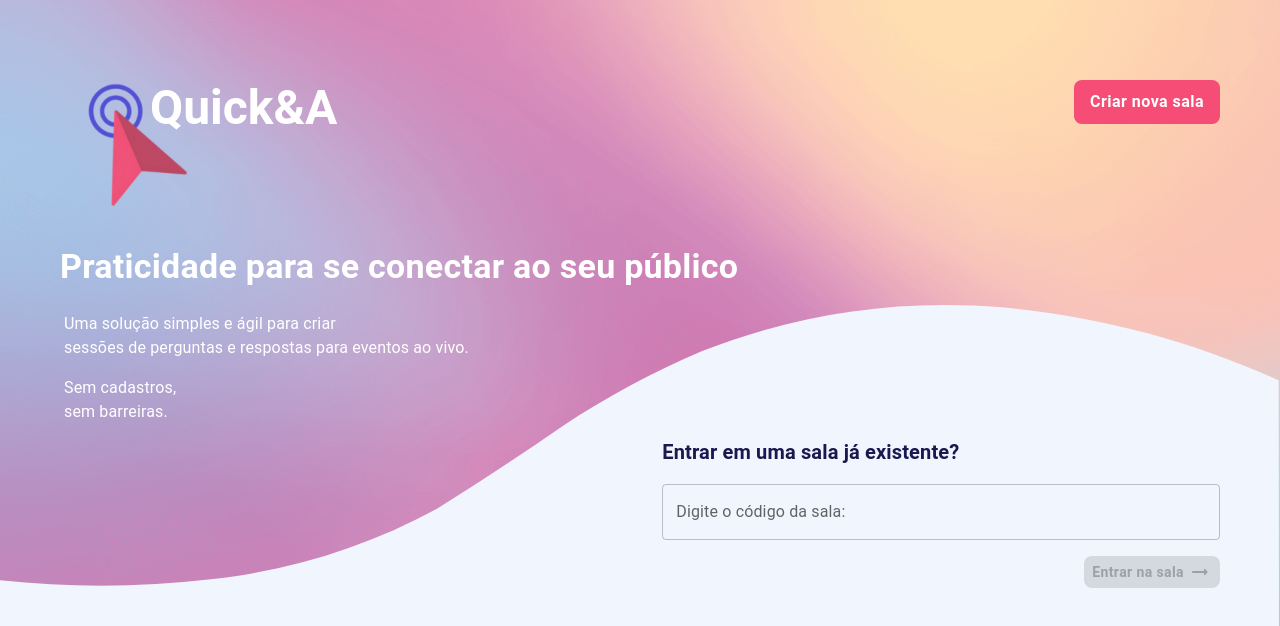
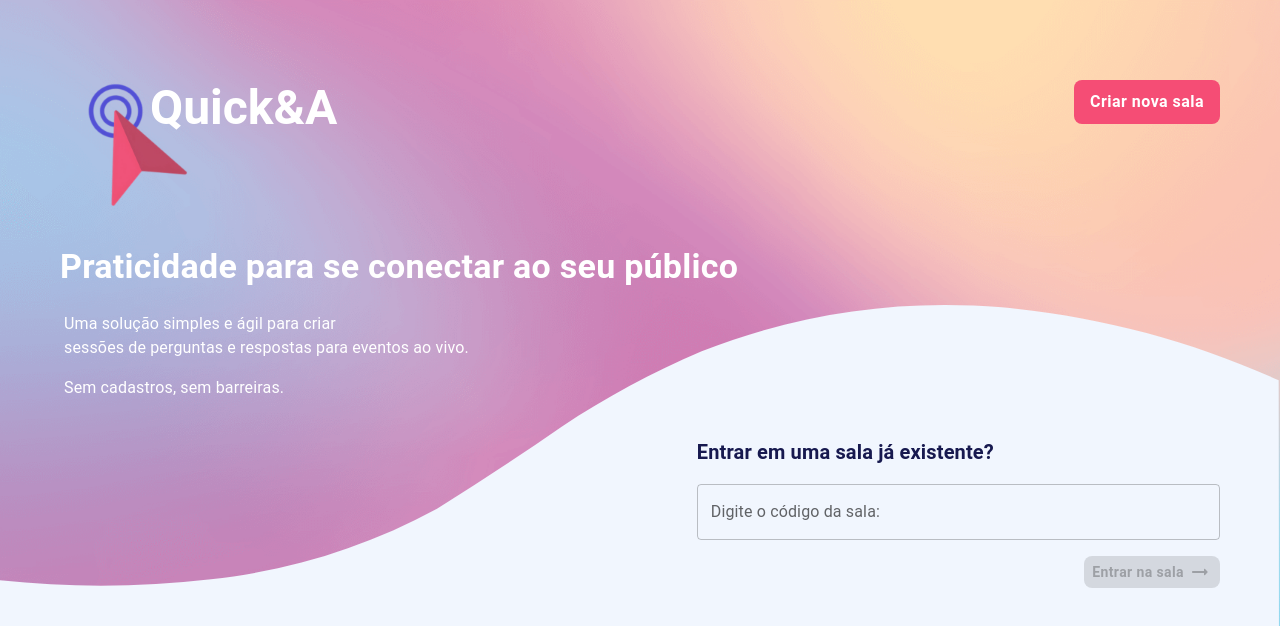
Before and after one commit to lottmarcos/quickna, a Next.js app: page / in a window 1280 px wide. Shown: the top 626 px of the page. Built offline with nearby package versions, Linux system fonts and the light colour scheme; no server answers.

Commit message:
feat: updating home page alignment

```diff
--- a/src/frontend/pages/home-web.tsx
+++ b/src/frontend/pages/home-web.tsx
@@ -9,6 +9,7 @@ const WaveDivider = styled(Stack)(() => ({
   width: '100%',
   height: '100vh',
   backgroundImage: 'url(/assets/wave.svg)',
+  backgroundPosition: '50% 0%',
   backgroundSize: 'cover',
 }));
 
@@ -78,7 +79,6 @@ const HomeWeb = ({
       <WaveDivider>
         <Stack direction="row" justifyContent="space-between" width="100%">
           <Stack
-            spacing={2}
             width="100%"
             sx={{
               paddingY: '24px',
@@ -86,17 +86,17 @@ const HomeWeb = ({
               paddingRight: '24px',
             }}
           >
+            <Typography variant="body1" color="white" whiteSpace="nowrap">
+              Uma solução simples e ágil para criar
+            </Typography>
             <Typography variant="body1" color="white">
-              Uma solução simples e ágil para criar
-              <br />
               sessões de perguntas e respostas para eventos ao vivo.
             </Typography>
-            <Typography variant="body1" color="white">
-              Sem cadastros,
-              <br /> sem barreiras.
+            <Typography variant="body1" color="white" marginTop={2}>
+              Sem cadastros, sem barreiras.
             </Typography>
           </Stack>
-          <Stack width="100%" gap={2} sx={{ padding: '148px 60px 0 0' }}>
+          <Stack width="100%" gap={2} sx={{ padding: '148px 60px 0 48px' }}>
             <Typography color={MAIN.BLUE} fontWeight={600} variant="h6">
               Entrar em uma sala já existente?
             </Typography>
```
